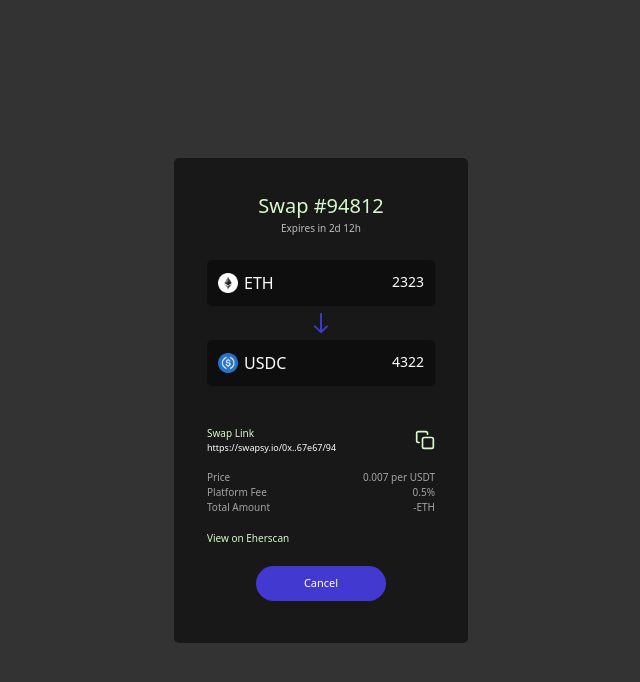
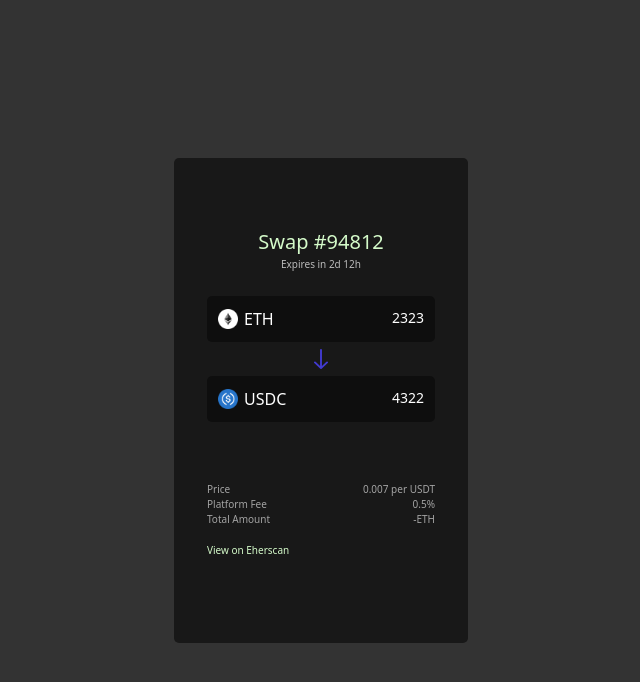
Before and after one commit to harisalkarni/swapsy-test, a React (Create React App) app: page / in a window 1280 px wide. Shown: the top 682 px of the page, without its empty margins (319-959 px from the left). Built offline with nearby package versions, Linux system fonts and the light colour scheme.

Commit message:
improve swap link

```diff
--- a/src/molecule/SwapLink.tsx
+++ b/src/molecule/SwapLink.tsx
@@ -2,7 +2,11 @@ import SwapConnect from "../atom/SwapConnect";
 import BottomInfo from "../atom/BottomInfo";
 import { FiCopy } from "react-icons/fi";
 
-const SwapLink = () => {
+interface SwapLinkprops {
+  text: string;
+  button: boolean;
+}
+const SwapLink = ({ text, button }: SwapLinkprops) => {
   const ExampleSwap = {
     tokenFrom: "ETH",
     amountFrom: 2323,
@@ -12,17 +16,18 @@ const SwapLink = () => {
 
   return (
     <div
-      className={`w-[294px] h-[485px]  rounded-[5px] pt-[33px] px-[33px] relative bg-erie-black `}
+      className={`w-[294px] h-[485px]  rounded-[5px]  px-[33px] relative bg-erie-black  ${
+        button ? "pt-[33px]" : "pt-[69px]"
+      }`}
     >
-      <div className="flex flex-col items-center mb-[24px]">
+      <div className={`flex flex-col items-center mb-[24px] `}>
         <div className="text-[20px] text-tea-green">Swap #94812</div>
-        <div className="text-white opacity-70 text-[10px]">
-          Expires in 2d 12h
-        </div>
+        <div className="text-white opacity-70 text-[10px]">{text}</div>
       </div>
 
       <SwapConnect swap={ExampleSwap} />
 
+      {button && (
         <div className="mt-[40px] flex flex-row justify-between items-center">
           <div>
             <div className="text-[10px] text-tea-green">Swap Link</div>
@@ -32,16 +37,19 @@ const SwapLink = () => {
           </div>
           <FiCopy color={"#DBF9CD"} size={20} />
         </div>
+      )}
 
-      <div className="mt-[16px]">
+      <div className={`${button ? "mt-[16px]" : "mt-[60px]"}`}>
         <BottomInfo />
       </div>
 
+      {button && (
         <div className="absolute bottom-[42px] flex flex-row justify-center w-full left-0 right-0">
           <button className="bg-ocean-blue text-white text-[11px] py-[9px] px-[48px] rounded-full">
             Cancel
           </button>
         </div>
+      )}
     </div>
   );
 };
--- a/src/organism/index.tsx
+++ b/src/organism/index.tsx
@@ -7,7 +7,7 @@ import SwapLink from "../molecule/SwapLink";
 const HomePage = () => {
   return (
     <div className="flex flex-1 bg-black bg-opacity-80 min-h-screen justify-center items-center">
-      <SwapLink />
+      <SwapLink text={"Expires in 2d 12h"} button={false} />
     </div>
   );
 };
```
Lines whose indentation alone changed are shown as unchanged.
